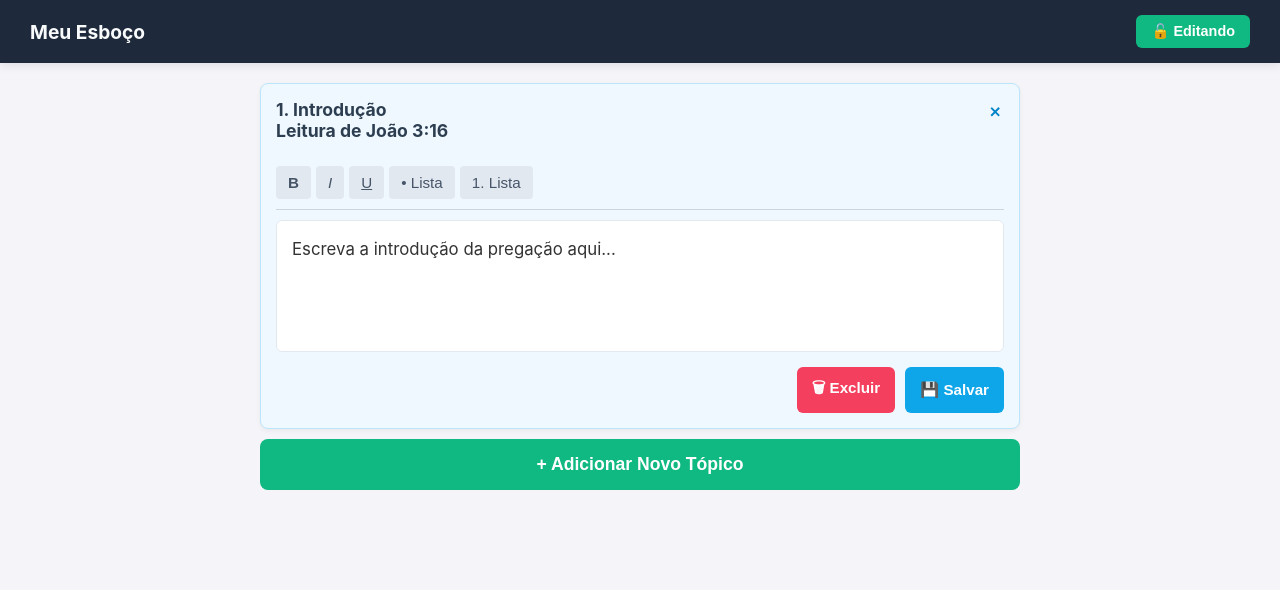
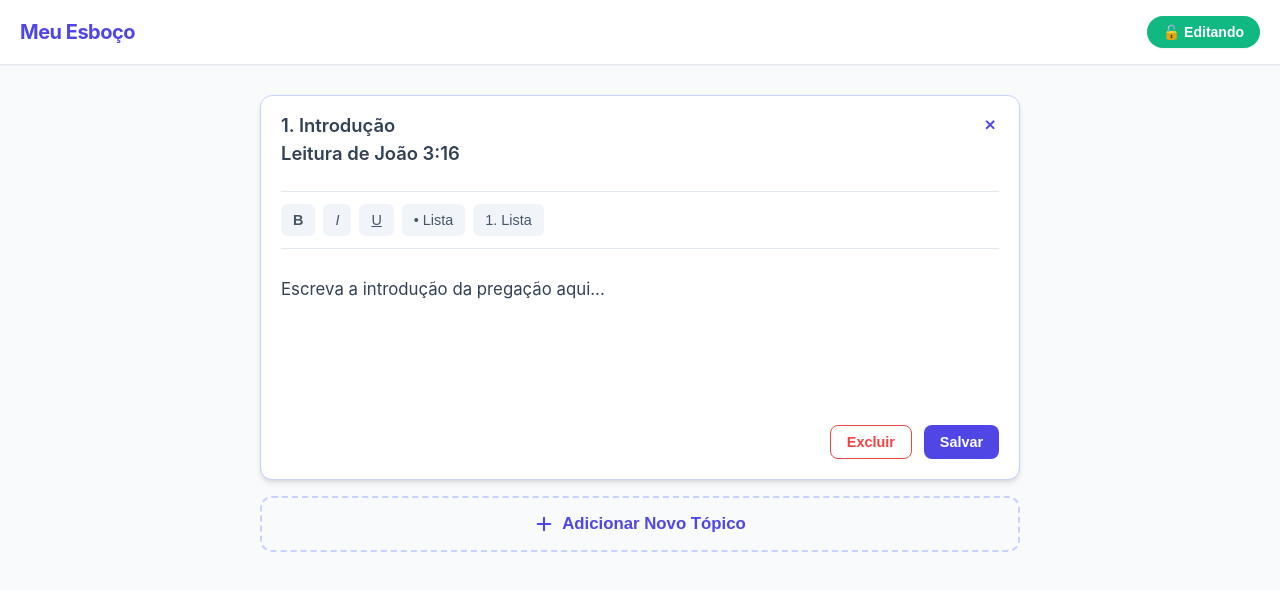
Before and after one commit to gvconecta2025/Pregadores, a plain HTML site: page index.html in a window 1280 px wide. Drawn offline with Linux system fonts and the light colour scheme.

Commit message:
Update title and styles for app versioning

```diff
--- a/index.html
+++ b/index.html
@@ -3,240 +3,268 @@
 <head>
     <meta charset="UTF-8">
     <meta name="viewport" content="width=device-width, initial-scale=1.0">
-    <title>App para Pregadores - V2</title>
+    <title>App para Pregadores - Beta V3</title>
     <style>
-        /* Estilos Base */
-        body {
-            font-family: -apple-system, BlinkMacSystemFont, "Segoe UI", Roboto, Helvetica, Arial, sans-serif;
-            background-color: #f4f4f9;
-            color: #333;
-            margin: 0;
-            padding: 0; /* Removemos o padding geral para aproveitar o celular */
+        /* Paleta e Tipografia Modernas */
+        :root {
+            --bg-color: #f8fafc;
+            --card-bg: #ffffff;
+            --text-main: #334155;
+            --text-muted: #94a3b8;
+            --primary: #4f46e5; /* Indigo moderno */
+            --primary-hover: #4338ca;
+            --success: #10b981;
+            --danger: #ef4444;
+            --danger-hover: #dc2626;
+            --border-light: #e2e8f0;
+            --shadow-sm: 0 1px 2px 0 rgb(0 0 0 / 0.05);
+            --shadow-md: 0 4px 6px -1px rgb(0 0 0 / 0.1), 0 2px 4px -2px rgb(0 0 0 / 0.1);
         }
 
-        /* Cabeçalho Principal Fixo */
+        body {
+            font-family: 'Inter', -apple-system, BlinkMacSystemFont, "Segoe UI", Roboto, sans-serif;
+            background-color: var(--bg-color);
+            color: var(--text-main);
+            margin: 0;
+            padding: 0;
+            line-height: 1.5;
+        }
+
+        /* Cabeçalho Minimalista e Elegante */
         .main-header {
-            background-color: #1e293b;
-            color: white;
-            padding: 15px 10px;
+            background-color: var(--card-bg);
+            padding: 16px 20px;
             display: flex;
             justify-content: space-between;
             align-items: center;
             position: sticky;
             top: 0;
             z-index: 100;
-            box-shadow: 0 2px 10px rgba(0,0,0,0.1);
+            box-shadow: var(--shadow-sm);
+            border-bottom: 1px solid var(--border-light);
         }
 
         .main-header h1 {
             margin: 0;
-            font-size: 1.2rem;
-            color: #f8fafc;
+            font-size: 1.25rem;
+            color: var(--primary);
+            font-weight: 700;
+            letter-spacing: -0.025em;
         }
 
-        /* Botão de Travar/Destravar */
         .btn-toggle-mode {
-            background-color: #10b981; /* Verde quando destravado */
+            background-color: var(--success);
             color: white;
             border: none;
-            padding: 8px 15px;
-            border-radius: 6px;
-            font-weight: bold;
-            font-size: 0.9rem;
+            padding: 8px 16px;
+            border-radius: 9999px; /* Formato pílula */
+            font-weight: 600;
+            font-size: 0.875rem;
             cursor: pointer;
-            transition: background-color 0.3s;
+            transition: all 0.3s ease;
+            box-shadow: var(--shadow-sm);
         }
 
         .btn-toggle-mode.locked {
-            background-color: #ef4444; /* Vermelho quando travado */
+            background-color: var(--text-muted);
         }
 
-        /* Container ajustável (Mobile vs PC/Tablet) */
+        /* Container centralizado */
         .container {
             width: 100%;
             max-width: 800px;
             margin: 0 auto;
-            padding: 10px 5px; /* Margens curtas no mobile */
+            padding: 20px 10px;
             box-sizing: border-box;
         }
 
-        /* Espaço de sobra para PC e Tablet */
         @media (min-width: 768px) {
-            .container {
-                padding: 20px;
-            }
-            .main-header {
-                padding: 15px 30px;
-            }
+            .container { padding: 30px 20px; }
         }
 
-        /* Estilos da Sanfona */
+        /* Estilo dos Cards (Sanfona) */
         .accordion-item {
-            background-color: #ffffff;
-            border-radius: 8px;
-            margin-bottom: 10px;
-            box-shadow: 0 2px 5px rgba(0,0,0,0.05);
+            background-color: var(--card-bg);
+            border-radius: 12px;
+            margin-bottom: 16px;
+            box-shadow: var(--shadow-sm);
             overflow: hidden;
-            transition: background-color 0.3s ease, border-color 0.3s ease;
-            border: 1px solid #e2e8f0;
+            border: 1px solid transparent;
+            transition: all 0.3s ease;
         }
 
+        /* Foco e destaque no card aberto */
         .accordion-item.active {
-            background-color: #f0f8ff;
-            border-color: #bae6fd;
+            box-shadow: var(--shadow-md);
+            border-color: #c7d2fe; /* Borda indigo suave */
         }
 
         .accordion-header {
             display: flex;
             align-items: flex-start;
-            padding: 15px 15px;
+            padding: 16px 20px;
             cursor: pointer;
+            background-color: transparent;
         }
 
-        /* Cabeçalho de Múltiplas Linhas (Div Editável) */
         .header-content {
             flex-grow: 1;
-            font-size: 1.1rem;
-            font-weight: bold;
-            color: #2c3e50;
+            font-size: 1.15rem;
+            font-weight: 600;
+            color: var(--text-main);
             outline: none;
-            min-height: 24px; /* Garante espaço mesmo vazio */
-            white-space: pre-wrap; /* Permite quebras de linha com Enter */
+            min-height: 28px;
+            white-space: pre-wrap;
             word-break: break-word;
         }
 
         .header-content:empty:before {
             content: "Digite o tópico aqui...";
-            color: #94a3b8;
-            font-weight: normal;
+            color: var(--text-muted);
+            font-weight: 400;
         }
 
         .toggle-icon {
             font-size: 1.5rem;
-            color: #64748b;
-            transition: transform 0.3s ease;
-            margin-left: 10px;
+            color: var(--text-muted);
+            transition: transform 0.3s ease, color 0.3s ease;
+            margin-left: 12px;
             line-height: 1;
+            display: flex;
+            align-items: center;
         }
 
         .accordion-item.active .toggle-icon {
             transform: rotate(45deg);
-            color: #0284c7;
+            color: var(--primary);
         }
 
         .accordion-body {
             display: none;
-            padding: 0 15px 15px 15px;
+            padding: 0 20px 20px 20px;
         }
 
         .accordion-item.active .accordion-body {
             display: block;
+            animation: fadeIn 0.4s ease;
         }
 
-        /* Painel de Edição */
+        @keyframes fadeIn {
+            from { opacity: 0; transform: translateY(-5px); }
+            to { opacity: 1; transform: translateY(0); }
+        }
+
+        /* Painel de Edição (Toolbar moderno) */
         .toolbar {
             display: flex;
-            gap: 5px;
-            padding: 10px 0;
-            border-bottom: 1px solid #cbd5e1;
-            margin-bottom: 10px;
+            gap: 8px;
+            padding: 12px 0;
+            border-top: 1px solid var(--border-light);
+            border-bottom: 1px solid var(--border-light);
+            margin-bottom: 16px;
+            margin-top: 8px;
             flex-wrap: wrap;
         }
 
         .toolbar button {
-            background: #e2e8f0;
+            background: #f1f5f9;
             border: none;
             padding: 8px 12px;
-            border-radius: 4px;
+            border-radius: 6px;
             cursor: pointer;
-            font-size: 0.95rem;
+            font-size: 0.9rem;
             color: #475569;
+            font-weight: 500;
+            transition: background 0.2s;
         }
 
-        .toolbar button:hover { background: #cbd5e1; }
+        .toolbar button:hover { background: #e2e8f0; color: var(--text-main); }
 
-        /* Área de Texto */
+        /* Área de Texto Minimalista */
         .editor-area {
-            min-height: 100px;
+            min-height: 120px;
             outline: none;
-            line-height: 1.6;
+            line-height: 1.7;
             font-size: 1.05rem;
-            background: #ffffff;
-            padding: 15px;
-            border-radius: 6px;
-            border: 1px solid #e2e8f0;
+            background: transparent;
+            padding: 10px 0;
+            color: var(--text-main);
         }
 
-        .editor-area:focus {
-            border-color: #7dd3fc;
-            box-shadow: 0 0 0 3px rgba(125, 211, 252, 0.3);
+        .editor-area:empty:before {
+            content: "Escreva suas anotações aqui...";
+            color: var(--text-muted);
         }
 
-        /* Botões de Ação do Box (Salvar/Excluir) */
+        /* Botões de Ação do Box */
         .box-actions {
             display: flex;
             justify-content: flex-end;
-            gap: 10px;
-            margin-top: 15px;
+            gap: 12px;
+            margin-top: 20px;
         }
 
         .btn-action {
-            padding: 10px 15px;
+            padding: 8px 16px;
             border: none;
-            border-radius: 6px;
-            font-size: 0.95rem;
-            font-weight: bold;
+            border-radius: 8px;
+            font-size: 0.9rem;
+            font-weight: 600;
             cursor: pointer;
             color: white;
             transition: background-color 0.2s;
         }
 
-        .btn-save { background-color: #0ea5e9; }
-        .btn-save:hover { background-color: #0284c7; }
+        .btn-save { background-color: var(--primary); }
+        .btn-save:hover { background-color: var(--primary-hover); }
 
-        .btn-delete { background-color: #f43f5e; }
-        .btn-delete:hover { background-color: #e11d48; }
+        .btn-delete { background-color: white; color: var(--danger); border: 1px solid var(--danger); }
+        .btn-delete:hover { background-color: #fef2f2; }
 
-        /* Botão Novo Tópico */
+        /* Botão Novo Tópico Elegante */
         .btn-add {
-            display: block;
+            display: flex;
+            align-items: center;
+            justify-content: center;
+            gap: 8px;
             width: 100%;
-            padding: 15px;
-            background-color: #10b981;
-            color: white;
-            text-align: center;
-            border: none;
-            border-radius: 8px;
-            font-size: 1.1rem;
-            font-weight: bold;
+            padding: 16px;
+            background-color: transparent;
+            color: var(--primary);
+            border: 2px dashed #c7d2fe;
+            border-radius: 12px;
+            font-size: 1.05rem;
+            font-weight: 600;
             cursor: pointer;
             margin-top: 10px;
-            margin-bottom: 30px;
+            margin-bottom: 40px;
+            transition: all 0.2s;
+        }
+
+        .btn-add:hover {
+            background-color: #e0e7ff;
+            border-color: var(--primary);
         }
 
         /* REGRAS DO MODO DE LEITURA (TRAVADO) */
         body.view-mode .toolbar { display: none !important; }
         body.view-mode .box-actions { display: none !important; }
         body.view-mode .btn-add { display: none !important; }
-        body.view-mode .editor-area {
-            border: none;
-            background: transparent;
-            padding: 0;
-            min-height: auto;
-        }
-        /* Ao travar, cliques no texto passam direto para a sanfona abrir/fechar */
-        body.view-mode .header-content {
-            pointer-events: none;
-        }
+        body.view-mode .header-content { pointer-events: none; }
+        body.view-mode .editor-area { pointer-events: none; }
 
     </style>
 </head>
-<body class="edit-mode"> <header class="main-header">
+<body class="edit-mode">
+
+    <header class="main-header">
         <h1>Meu Esboço</h1>
         <button id="toggleModeBtn" class="btn-toggle-mode" onclick="toggleAppMode()">🔓 Editando</button>
     </header>
 
     <div class="container" id="app-container">
+
+        <div id="blocks-wrapper">
 
             <div class="accordion-item active">
                 <div class="accordion-header" onclick="toggleAccordion(this)">
@@ -252,73 +280,59 @@ Leitura de João 3:16</div>
                         <button type="button" onclick="formatText('insertUnorderedList')">• Lista</button>
                         <button type="button" onclick="formatText('insertOrderedList')">1. Lista</button>
                     </div>
-                <div class="editor-area" contenteditable="true">
-                    Escreva a introdução da pregação aqui...
-                </div>
+                    <div class="editor-area" contenteditable="true">Escreva a introdução da pregação aqui...</div>
                     <div class="box-actions">
-                    <button class="btn-action btn-delete" onclick="deleteBox(this)">🗑 Excluir</button>
-                    <button class="btn-action btn-save" onclick="saveBox(this)">💾 Salvar</button>
+                        <button class="btn-action btn-delete" onclick="deleteBox(this)">Excluir</button>
+                        <button class="btn-action btn-save" onclick="saveBox(this)">Salvar</button>
                     </div>
                 </div>
             </div>
 
-        <button class="btn-add" id="btnAddTopico" onclick="alert('Isso criará uma cópia vazia de um bloco!')">+ Adicionar Novo Tópico</button>
+        </div>
+
+        <button class="btn-add" id="btnAddTopico" onclick="addNewBlock()">
+            <svg width="20" height="20" fill="currentColor" viewBox="0 0 24 24"><path d="M12 4.5v15m7.5-7.5h-15" stroke="currentColor" stroke-width="2.5" stroke-linecap="round" stroke-linejoin="round"/></svg>
+            Adicionar Novo Tópico
+        </button>
 
     </div>
 
     <script>
-        let isEditMode = true; // Controle global de estado
+        let isEditMode = true;
 
-        // Função para Alternar Modo (Travar / Destravar)
         function toggleAppMode() {
             isEditMode = !isEditMode;
             const body = document.body;
             const btn = document.getElementById('toggleModeBtn');
 
             if (isEditMode) {
-                // Destravado para Edição
                 body.classList.remove('view-mode');
                 body.classList.add('edit-mode');
                 btn.innerHTML = '🔓 Editando';
                 btn.classList.remove('locked');
-
-                // Reativar edição dos campos
-                document.querySelectorAll('.header-content, .editor-area').forEach(el => {
-                    el.setAttribute('contenteditable', 'true');
-                });
             } else {
-                // Travado para Leitura
                 body.classList.remove('edit-mode');
                 body.classList.add('view-mode');
                 btn.innerHTML = '🔒 Leitura';
                 btn.classList.add('locked');
-
-                // Bloquear edição dos campos
-                document.querySelectorAll('.header-content, .editor-area').forEach(el => {
-                    el.setAttribute('contenteditable', 'false');
-                });
             }
         }
 
-        // Função para não fechar a sanfona se o usuário clicar no texto para digitar
         function preventToggleIfEditing(event) {
             if (isEditMode) {
-                event.stopPropagation(); // Impede o clique de chegar na sanfona
+                event.stopPropagation();
             }
         }
 
-        // Função para abrir/fechar a sanfona
         function toggleAccordion(headerElement) {
             const item = headerElement.parentElement;
             item.classList.toggle('active');
         }
 
-        // Formatação de texto
         function formatText(command) {
             document.execCommand(command, false, null);
         }
 
-        // Excluir um box específico
         function deleteBox(btn) {
             if(confirm('Tem certeza que deseja excluir este tópico?')) {
                 const box = btn.closest('.accordion-item');
@@ -326,17 +340,60 @@ Leitura de João 3:16</div>
             }
         }
 
-        // Salvar um box específico
         function saveBox(btn) {
             const textoOriginal = btn.innerHTML;
             btn.innerHTML = '✅ Salvo!';
-            btn.style.backgroundColor = '#10b981'; // Fica verde
+            btn.style.backgroundColor = 'var(--success)';
 
-            // Retorna ao estado normal após 2 segundos
             setTimeout(() => {
                 btn.innerHTML = textoOriginal;
-                btn.style.backgroundColor = ''; // Remove a cor extra
+                btn.style.backgroundColor = '';
             }, 2000);
+        }
+
+        // NOVO: Função real para criar um novo bloco
+        function addNewBlock() {
+            // Se estiver travado, destrava automaticamente para poder editar o novo bloco
+            if (!isEditMode) {
+                toggleAppMode();
+            }
+
+            const wrapper = document.getElementById('blocks-wrapper');
+
+            // Template HTML do novo bloco
+            const newBlockHTML = `
+                <div class="accordion-item active">
+                    <div class="accordion-header" onclick="toggleAccordion(this)">
+                        <div class="header-content" contenteditable="true" onclick="preventToggleIfEditing(event)"></div>
+                        <span class="toggle-icon">+</span>
+                    </div>
+                    <div class="accordion-body">
+                        <div class="toolbar">
+                            <button type="button" onclick="formatText('bold')"><b>B</b></button>
+                            <button type="button" onclick="formatText('italic')"><i>I</i></button>
+                            <button type="button" onclick="formatText('underline')"><u>U</u></button>
+                            <button type="button" onclick="formatText('insertUnorderedList')">• Lista</button>
+                            <button type="button" onclick="formatText('insertOrderedList')">1. Lista</button>
+                        </div>
+                        <div class="editor-area" contenteditable="true"></div>
+                        <div class="box-actions">
+                            <button class="btn-action btn-delete" onclick="deleteBox(this)">Excluir</button>
+                            <button class="btn-action btn-save" onclick="saveBox(this)">Salvar</button>
+                        </div>
+                    </div>
+                </div>
+            `;
+
+            // Adiciona o novo bloco no final da lista
+            wrapper.insertAdjacentHTML('beforeend', newBlockHTML);
+
+            // Rola a página suavemente até o novo bloco criado
+            const newBlocks = wrapper.querySelectorAll('.accordion-item');
+            const lastBlock = newBlocks[newBlocks.length - 1];
+            lastBlock.scrollIntoView({ behavior: 'smooth', block: 'center' });
+
+            // Foca no título do novo bloco para digitar imediatamente
+            lastBlock.querySelector('.header-content').focus();
         }
     </script>
 </body>
```
Lines whose indentation alone changed are shown as unchanged.
